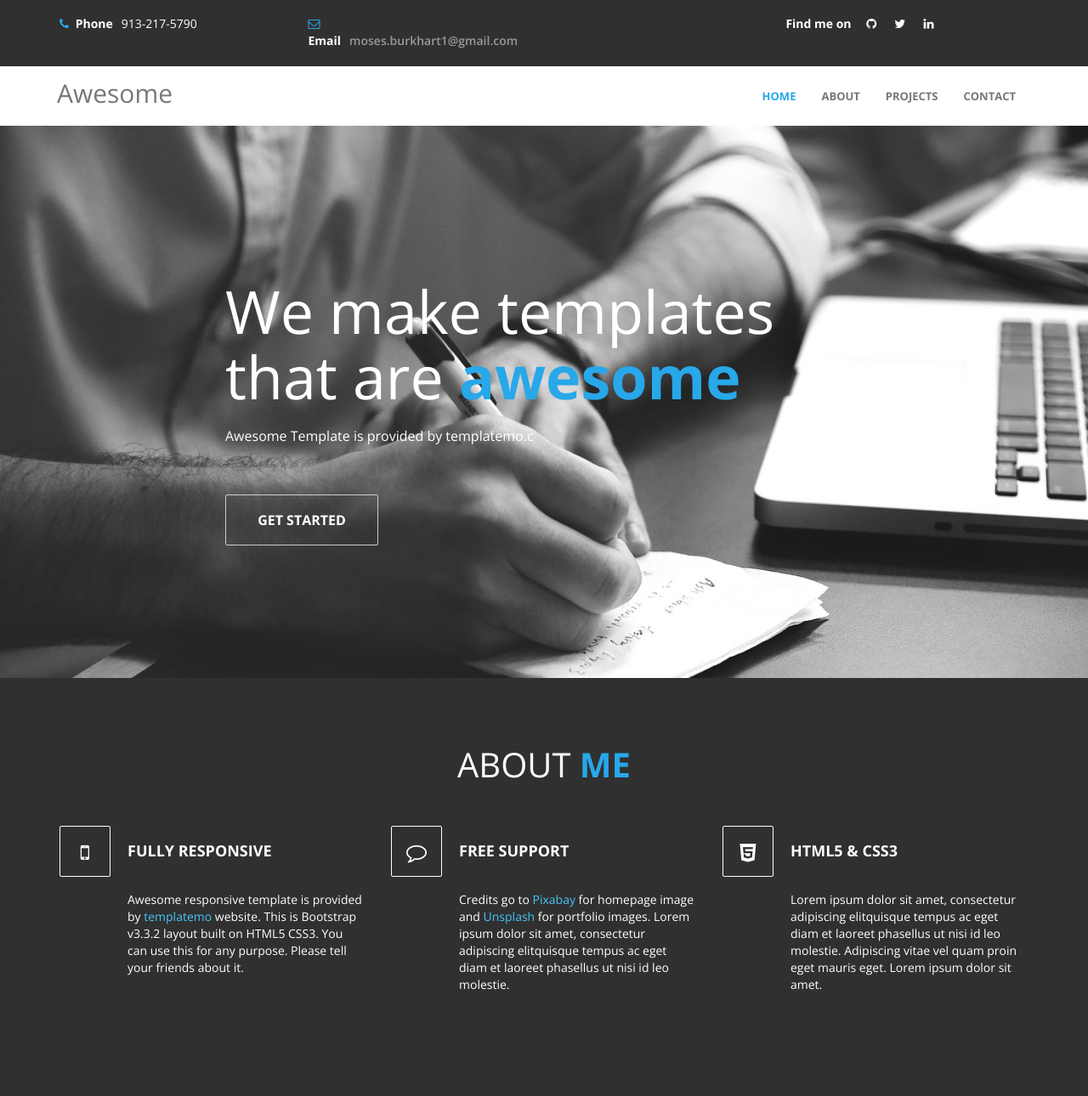
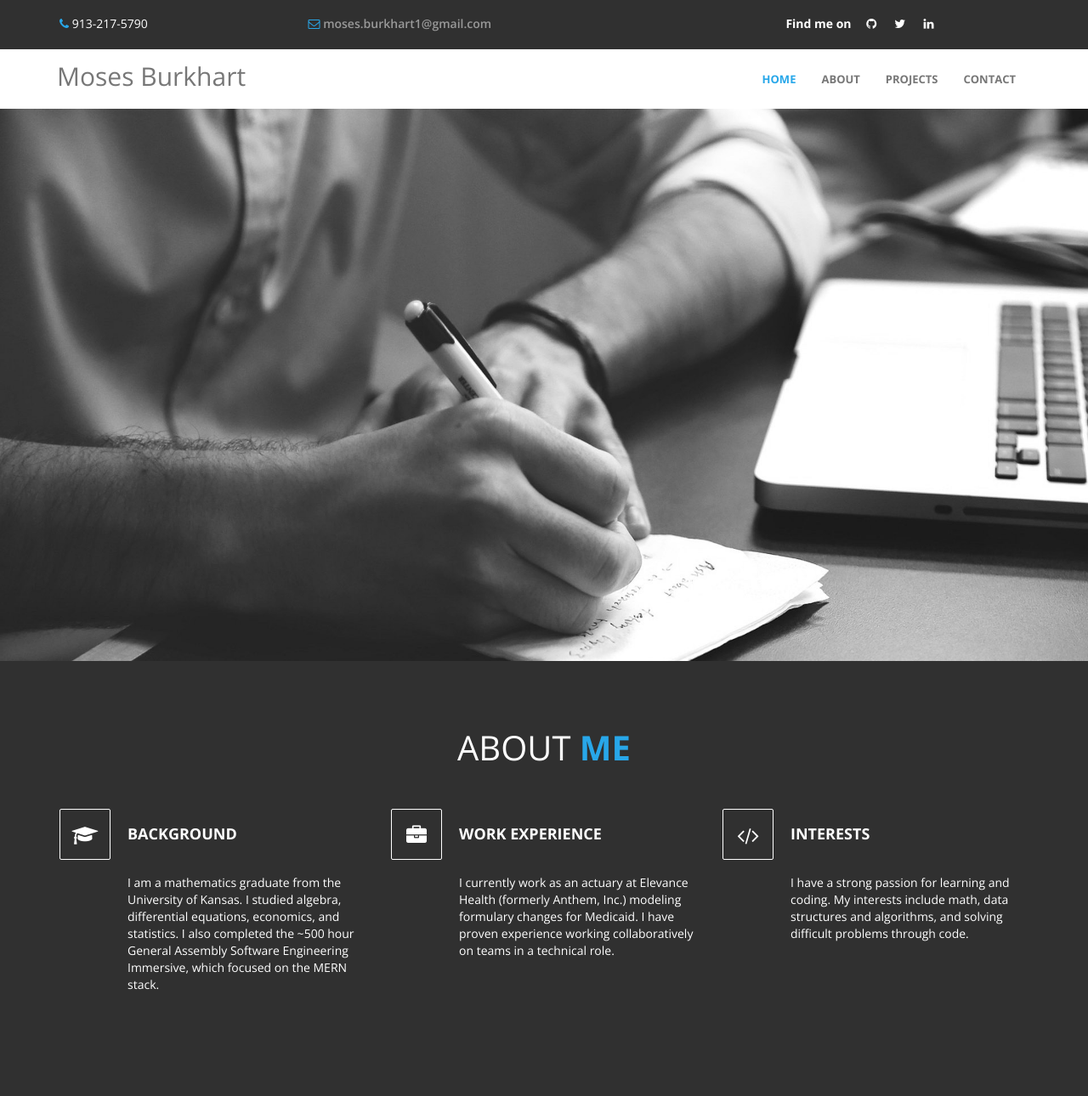
Before and after one commit to mosesb1/mosesb1, a plain HTML site: page index.html in a window 1280 px wide. Shown: the top 1290 px of the page at 85% size. Drawn offline with nearby package versions, Linux system fonts and the light colour scheme.

Commit message:
made tweaks

```diff
--- a/index.html
+++ b/index.html
@@ -6,7 +6,7 @@
         Awesome Template
         http://www.templatemo.com/preview/templatemo_450_awesome
         -->
-		<title>Awesome Responsive Template</title>
+		<title>Moses Burkhart</title>
 		<meta name="keywords" content="">
 		<meta name="description" content="">
 		<meta http-equiv="X-UA-Compatible" content="IE=Edge">
@@ -43,17 +43,17 @@
             <div class="container">
                 <div class="row">
                     <div class="col-md-3 col-sm-4 col-xs-12">
-                        <p><i class="fa fa-phone"></i><span> Phone</span>913-217-5790</p>
+                        <p><i class="fa fa-phone"></i> 913-217-5790</p>
                     </div>
                     <div class="col-md-3 col-sm-4 col-xs-12">
-                        <p><i class="fa fa-envelope-o"></i><span> Email</span><a href="#">moses.burkhart1@gmail.com</a></p>
+                        <p><i class="fa fa-envelope-o"></i><a target="_blank" href="mailto:moses.burkhart1@gmail.com"> moses.burkhart1@gmail.com</a></p>
                     </div>
                     <div class="col-md-5 col-sm-4 col-xs-12">
                         <ul class="social-icon">
                             <li><span>Find me on</span></li>
-                            <li><a href="https://github.com/mosesb1" class="fa fa-github"></a></li>
-                            <li><a href="https://twitter.com/MosesBurkhart" class="fa fa-twitter"></a></li>
-                            <li><a href="https://www.linkedin.com/in/moses-burkhart/" class="fa fa-linkedin"></a></li>
+                            <li><a target="_blank" href="https://github.com/mosesb1" class="fa fa-github"></a></li>
+                            <li><a target="_blank" href="https://twitter.com/MosesBurkhart" class="fa fa-twitter"></a></li>
+                            <li><a target="_blank" href="https://www.linkedin.com/in/moses-burkhart/" class="fa fa-linkedin"></a></li>
                         </ul>
                     </div>
                 </div>
@@ -70,7 +70,7 @@
 						<span class="icon icon-bar"></span>
 						<span class="icon icon-bar"></span>
 					</button>
-					<a href="#" class="navbar-brand">Awesome</a>
+					<a href="#" class="navbar-brand">Moses Burkhart</a>
 				</div>
 				<div class="collapse navbar-collapse">
 					<ul class="nav navbar-nav navbar-right">
@@ -89,13 +89,13 @@
     		<div class="container">
     			<div class="row">
     				<div class="col-md-offset-2 col-md-8">
-    					<h1 class="wow fadeIn" data-wow-offset="50" data-wow-delay="0.9s">We make templates that are <span>awesome</span></h1>
-    					<div class="element">
+    					<!-- <h1 class="wow fadeIn" data-wow-offset="50" data-wow-delay="0.9s">We make templates that are <span>awesome</span></h1> -->
+    					<!-- <div class="element">
                             <div class="sub-element">Hello, this is Typed.js</div>
                             <div class="sub-element">Awesome Template is provided by templatemo.com website for everyone</div>
                             <div class="sub-element">Download, edit and apply this awesome template for your websites</div>
-                        </div>
-    					<a data-scroll href="#about" class="btn btn-default wow fadeInUp" data-wow-offset="50" data-wow-delay="0.6s">GET STARTED</a>
+                        </div> -->
+    					<!-- <a data-scroll href="#about" class="btn btn-default wow fadeInUp" data-wow-offset="50" data-wow-delay="0.6s">GET STARTED</a> -->
     				</div>
     			</div>
     		</div>
@@ -113,12 +113,12 @@
 						<div class="media">
 							<div class="media-heading-wrapper">
 								<div class="media-object pull-left">
-									<i class="fa fa-mobile"></i>
+									<i class="fa fa-graduation-cap"></i>
 								</div>
-								<h3 class="media-heading">FULLY RESPONSIVE</h3>
+								<h3 class="media-heading">BACKGROUND</h3>
 							</div>
 							<div class="media-body">
-								<p>Awesome responsive template is provided by <a rel="nofollow" href="http://www.templatemo.com" target="_parent">templatemo</a> website. This is Bootstrap v3.3.2 layout built on HTML5 CSS3. You can use this for any purpose. Please tell your friends about it.</p>
+								<p>I am a mathematics graduate from the University of Kansas. I studied algebra, differential equations, economics, and statistics. I also completed the ~500 hour General Assembly Software Engineering Immersive, which focused on the MERN stack.</p>
 							</div>
 						</div>
 					</div>
@@ -126,12 +126,12 @@
 						<div class="media">
 							<div class="media-heading-wrapper">
 								<div class="media-object pull-left">
-									<i class="fa fa-comment-o"></i>
+									<i class="fa fa-briefcase"></i>
 								</div>
-								<h3 class="media-heading">FREE SUPPORT</h3>
+								<h3 class="media-heading">WORK EXPERIENCE</h3>
 							</div>
 							<div class="media-body">
-								<p>Credits go to <a rel="nofollow" href="http://pixabay.com">Pixabay</a> for homepage image and <a rel="nofollow" href="http://unsplash.com">Unsplash</a> for portfolio images. Lorem ipsum dolor sit amet, consectetur adipiscing elitquisque tempus ac eget diam et laoreet phasellus ut nisi id leo molestie.</p>
+								<p>I currently work as an actuary at Elevance Health (formerly Anthem, Inc.) modeling formulary changes for Medicaid. I have proven experience working collaboratively on teams in a technical role.</p>
 							</div>
 						</div>
 					</div>
@@ -139,12 +139,12 @@
 						<div class="media">
 							<div class="media-heading-wrapper">
 								<div class="media-object pull-left">
-									<i class="fa fa-html5"></i>
+									<i class="fa fa-code"></i>
 								</div>
-								<h3 class="media-heading">HTML5 &AMP; CSS3</h3>
+								<h3 class="media-heading">INTERESTS</h3>
 							</div>
 							<div class="media-body">
-								<p>Lorem ipsum dolor sit amet, consectetur adipiscing elitquisque tempus ac eget diam et laoreet phasellus ut nisi id leo molestie. Adipiscing vitae vel quam proin eget mauris eget. Lorem ipsum dolor sit amet.</p>
+								<p>I have a strong passion for learning and coding. My interests include math, data structures and algorithms, and solving difficult problems through code.</p>
 							</div>
 						</div>
 					</div>
@@ -224,9 +224,9 @@
     					</address>
     					<ul class="social-icon">
     						<li><h4>MY SOCIALS</h4></li>
-    						<li><a href="https://github.com/mosesb1" class="fa fa-github"></a></li>
-    						<li><a href="https://twitter.com/MosesBurkhart" class="fa fa-twitter"></a></li>
-    						<li><a href="https://www.linkedin.com/in/moses-burkhart/" class="fa fa-linkedin"></a></li>
+    						<li><a target="_blank" href="https://github.com/mosesb1" class="fa fa-github"></a></li>
+    						<li><a target="_blank" href="https://twitter.com/MosesBurkhart" class="fa fa-twitter"></a></li>
+    						<li><a target="_blank" href="https://www.linkedin.com/in/moses-burkhart/" class="fa fa-linkedin"></a></li>
     					</ul>
     				</div>
     			</div>
```
